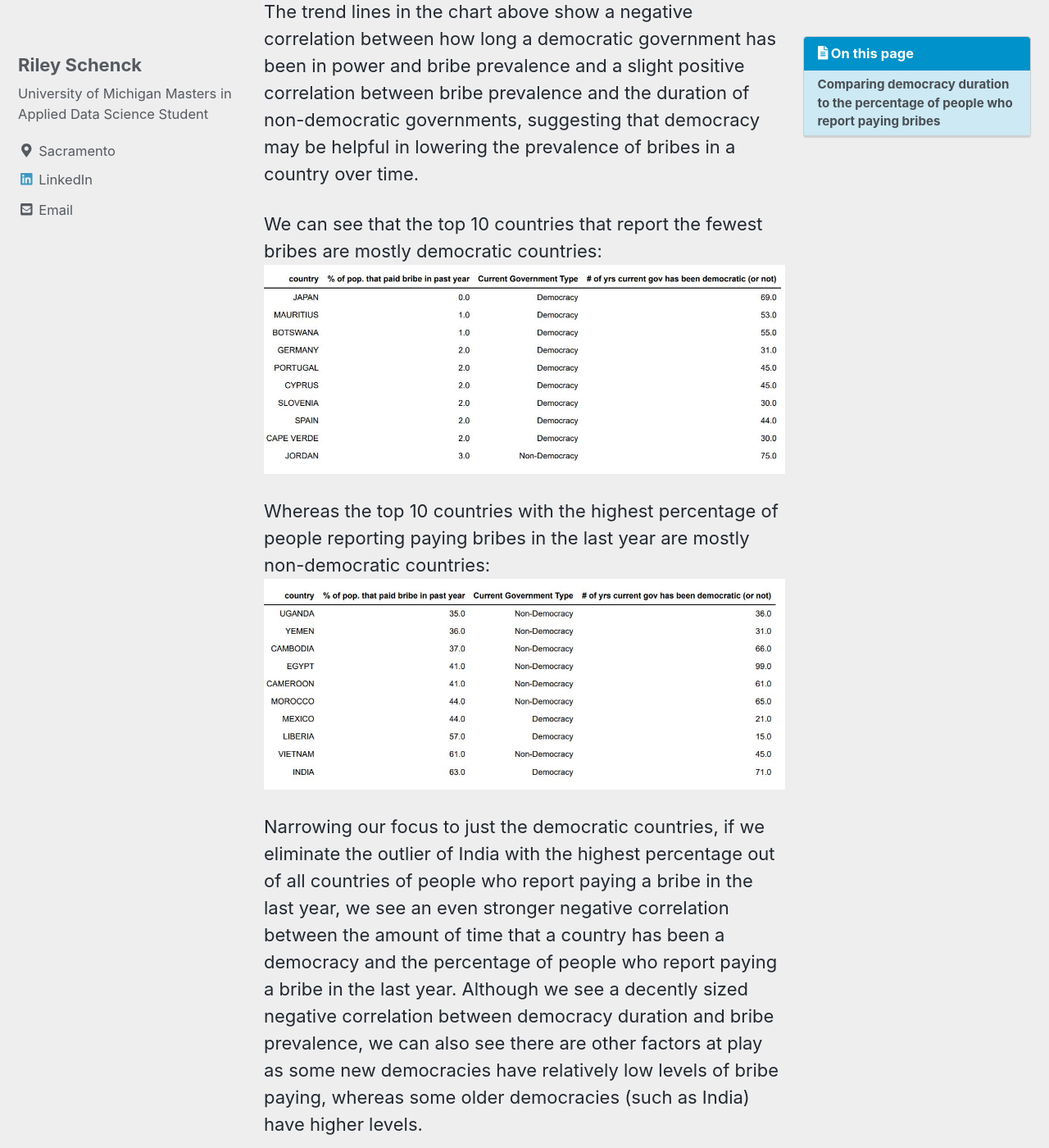
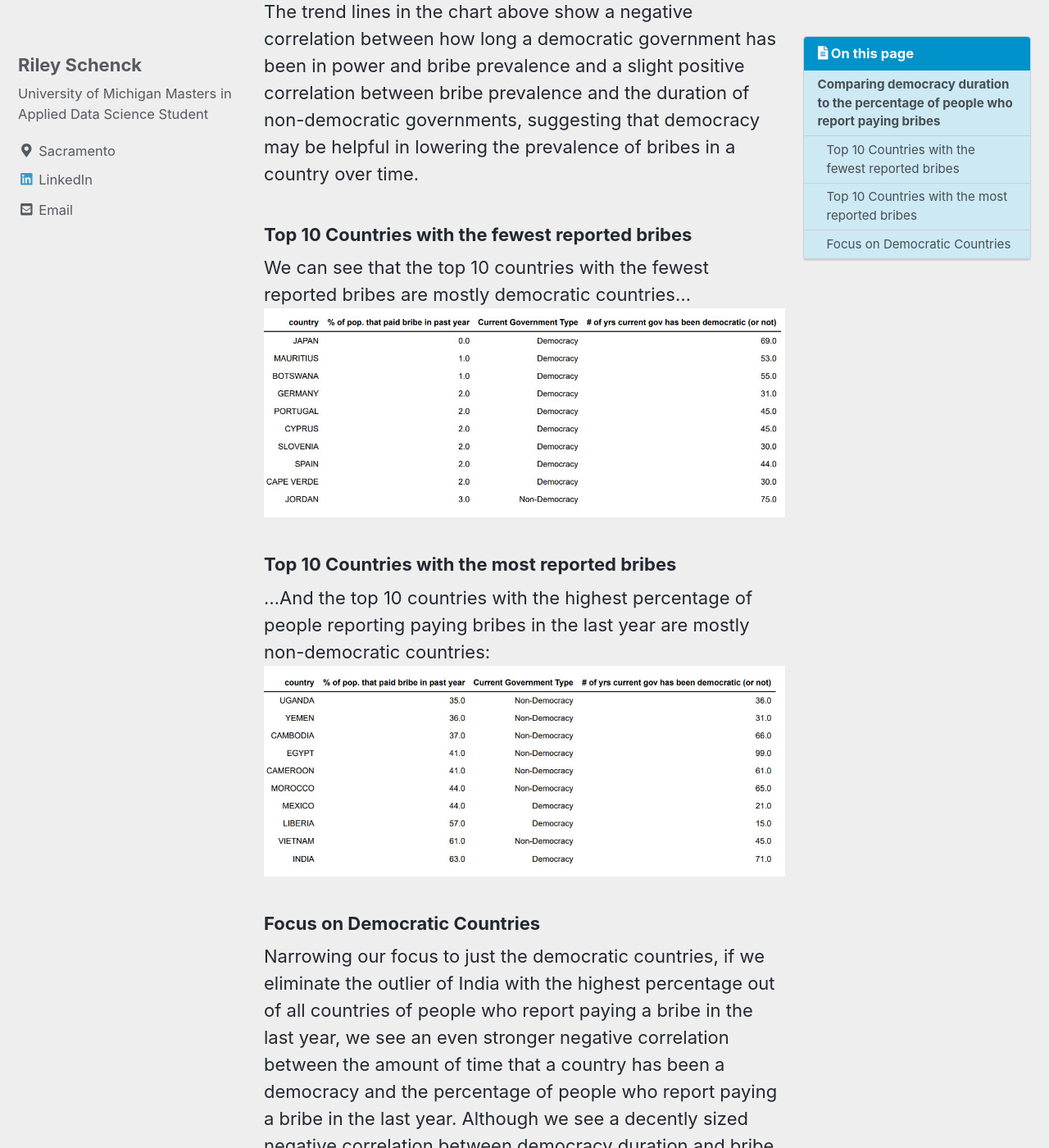
Before and after one commit to rileyschenck/website, a Jekyll site: the page built from _posts/2023-03-11-democracy-bribes.md, in a window 1280 px wide and 1400 px high, scrolled down 1232 px. Shown: the whole window at 82% size. Built offline with Jekyll 4.4.1, drawn with Linux system fonts in a browser that asks for light colours; cached includes are drawn as plain includes; nearby versions of some CDN libraries; a script that is not in the unit is left out.

Commit message:
Update 2023-03-11-democracy-bribes.md

```diff
--- a/_posts/2023-03-11-democracy-bribes.md
+++ b/_posts/2023-03-11-democracy-bribes.md
@@ -19,11 +19,15 @@ Transparency International that records the percentage of people who reported pa
 
 The trend lines in the chart above show a negative correlation between how long a democratic government has been in power and bribe prevalence and a slight positive correlation between bribe prevalence and the duration of non-democratic governments, suggesting that democracy may be helpful in lowering the prevalence of bribes in a country over time.
 
-We can see that the top 10 countries that report the fewest bribes are mostly democratic countries:
+### Top 10 Countries with the fewest reported bribes
+We can see that the top 10 countries with the fewest reported bribes are mostly democratic countries...
 ![Plot1]({{ site.url }}{{ site.baseurl }}/assets/images/Top 10 least corrupt.png)
 
-Whereas the top 10 countries with the highest percentage of people reporting paying bribes in the last year are mostly non-democratic countries:
+### Top 10 Countries with the most reported bribes
+...And the top 10 countries with the highest percentage of people reporting paying bribes in the last year are mostly non-democratic countries:
 ![Plot1]({{ site.url }}{{ site.baseurl }}/assets/images/Top 10 most corrupt based on percentage that report paying bribe.png)
+
+### Focus on Democratic Countries
 
 Narrowing our focus to just the democratic countries, if we eliminate the outlier of India with the highest percentage out of all countries of people who report paying a bribe in the last year, we see an even stronger negative correlation between the amount of time that a country has been a democracy and the percentage of people who report paying a bribe in the last year. Although we see a decently sized negative correlation between democracy duration and bribe prevalence, we can also see there are other factors at play as some new democracies have relatively low levels of bribe paying, whereas some older democracies (such as India) have higher levels.
 
```
